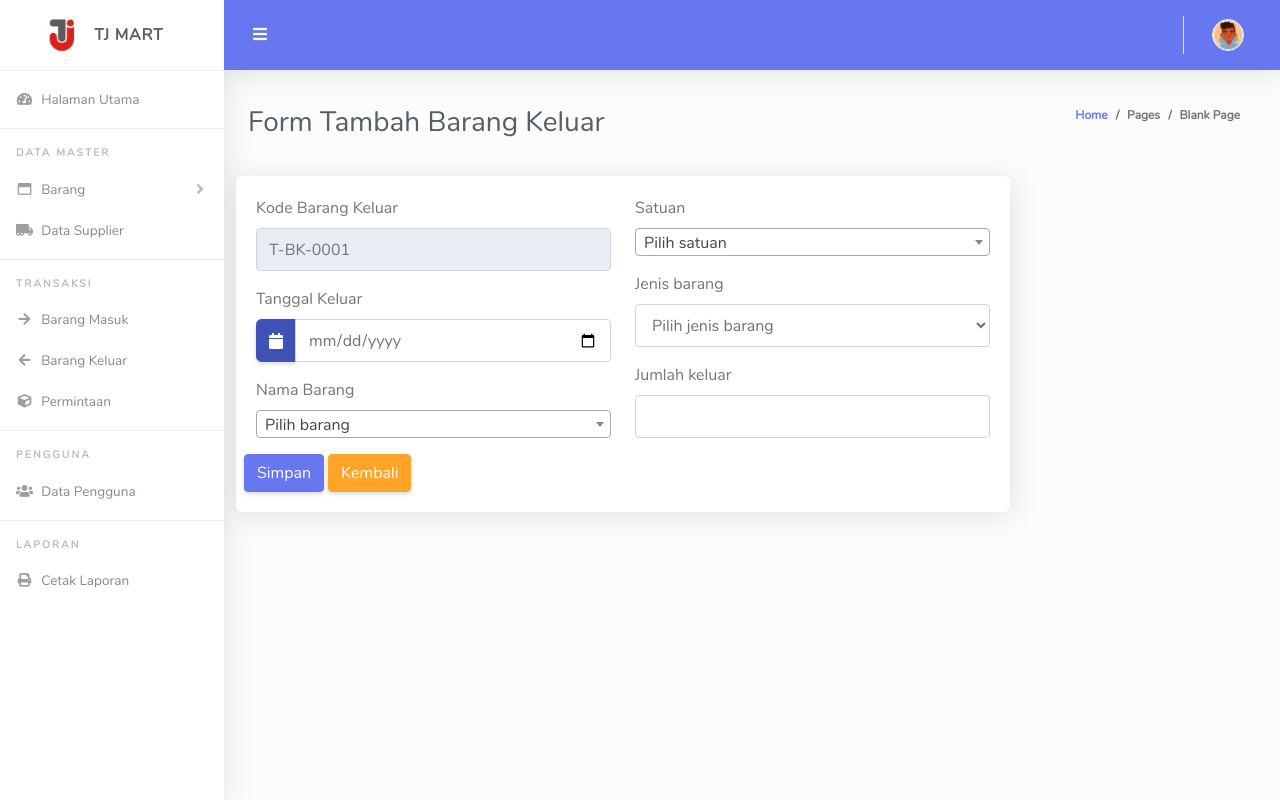
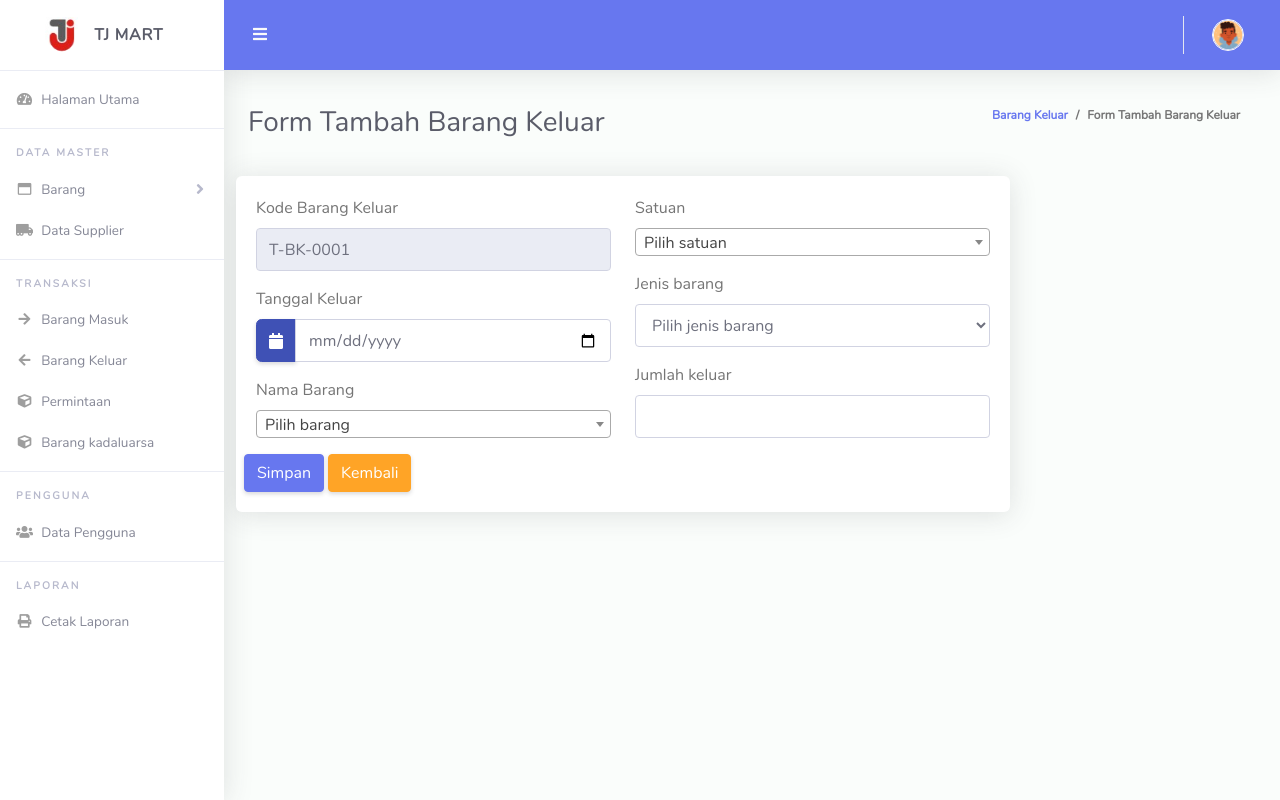
Before and after one commit to Rifa2906/Tj_mart, a CodeIgniter app: page /Tj_mart/index.php/barang_keluar/form_tambah in a window 1280 px wide. Run offline with CodeIgniter, Linux system fonts and the light colour scheme; data that the repository does not hold is empty.

Commit message:
commit rifa terbaru

```diff
--- a/application/config/routes.php
+++ b/application/config/routes.php
@@ -49,6 +49,6 @@ defined('BASEPATH') or exit('No direct script access allowed');
 | Examples:	my-controller/index	-> my_controller/index
 |		my-controller/my-method	-> my_controller/my_method
 */
-$route['default_controller'] = 'Login';
+$route['default_controller'] = 'Autentikasi';
 $route['404_override'] = '';
 $route['translate_uri_dashes'] = FALSE;
--- a/application/views/Barang_keluar/form_tambah.php
+++ b/application/views/Barang_keluar/form_tambah.php
@@ -3,9 +3,8 @@
        <div class="d-sm-flex align-items-center justify-content-between mb-4">
            <h1 class="h3 mb-0 text-gray-800"><?= $title; ?></h1>
            <ol class="breadcrumb">
-               <li class="breadcrumb-item"><a href="./">Home</a></li>
-               <li class="breadcrumb-item">Pages</li>
-               <li class="breadcrumb-item active" aria-current="page">Blank Page</li>
+               <li class="breadcrumb-item"><a href="./">Barang Keluar</a></li>
+               <li class="breadcrumb-item"><?= $title; ?></li>
            </ol>
        </div>
        <div class="row">
--- a/application/views/Barang_keluar/form_ubah.php
+++ b/application/views/Barang_keluar/form_ubah.php
@@ -3,9 +3,8 @@
        <div class="d-sm-flex align-items-center justify-content-between mb-4">
            <h1 class="h3 mb-0 text-gray-800"><?= $title; ?></h1>
            <ol class="breadcrumb">
-               <li class="breadcrumb-item"><a href="./">Home</a></li>
-               <li class="breadcrumb-item">Pages</li>
-               <li class="breadcrumb-item active" aria-current="page">Blank Page</li>
+               <li class="breadcrumb-item"><a href="./">Barang Keluar</a></li>
+               <li class="breadcrumb-item"><?= $title; ?></li>
            </ol>
        </div>
        <div class="row">
--- a/application/views/Barang_masuk/form_tambah.php
+++ b/application/views/Barang_masuk/form_tambah.php
@@ -3,9 +3,8 @@
        <div class="d-sm-flex align-items-center justify-content-between mb-4">
            <h1 class="h3 mb-0 text-gray-800"><?= $title; ?></h1>
            <ol class="breadcrumb">
-               <li class="breadcrumb-item"><a href="./">Home</a></li>
-               <li class="breadcrumb-item">Pages</li>
-               <li class="breadcrumb-item active" aria-current="page">Blank Page</li>
+               <li class="breadcrumb-item"><a href="./">Barang Masuk</a></li>
+               <li class="breadcrumb-item"><?= $title; ?></li>
            </ol>
        </div>
        <div class="row">
--- a/application/views/Barang_masuk/form_ubah.php
+++ b/application/views/Barang_masuk/form_ubah.php
@@ -3,9 +3,8 @@
        <div class="d-sm-flex align-items-center justify-content-between mb-4">
            <h1 class="h3 mb-0 text-gray-800"><?= $title; ?></h1>
            <ol class="breadcrumb">
-               <li class="breadcrumb-item"><a href="./">Home</a></li>
-               <li class="breadcrumb-item">Pages</li>
-               <li class="breadcrumb-item active" aria-current="page">Blank Page</li>
+               <li class="breadcrumb-item"><a href="./">Barang Masuk</a></li>
+               <li class="breadcrumb-item"><?= $title; ?></li>
            </ol>
        </div>
        <div class="row">
--- a/application/views/Pengguna/index.php
+++ b/application/views/Pengguna/index.php
@@ -8,11 +8,6 @@ if ($this->session->userdata('nama') == null) {
 <div class="container-fluid" id="container-wrapper">
     <div class="d-sm-flex align-items-center justify-content-between mb-4">
         <h1 class="h3 mb-0 text-gray-800"><?= $title; ?></h1>
-        <ol class="breadcrumb">
-            <li class="breadcrumb-item"><a href="./">Home</a></li>
-            <li class="breadcrumb-item">Pages</li>
-            <li class="breadcrumb-item active" aria-current="page">Blank Page</li>
-        </ol>
     </div>
 
     <div class="row">
--- a/application/views/templates/footer.php
+++ b/application/views/templates/footer.php
@@ -12,7 +12,7 @@
                    </div>
                    <div class="modal-footer">
                        <button type="button" class="btn btn-outline-primary" data-dismiss="modal">Kembali</button>
-                       <a href="<?= base_url('Login/logout'); ?>" class="btn btn-primary">Keluar</a>
+                       <a href="<?= base_url('Autentikasi/logout'); ?>" class="btn btn-primary">Keluar</a>
                    </div>
                </div>
            </div>
--- a/application/views/templates/sidebar.php
+++ b/application/views/templates/sidebar.php
@@ -58,6 +58,13 @@
           </a>
       </li>
 
+      <li class="nav-item">
+          <a class="nav-link" href="#">
+              <i class="fas fa-fw fa-cube"></i>
+              <span>Barang kadaluarsa</span>
+          </a>
+      </li>
+
       <hr class="sidebar-divider">
       <div class="sidebar-heading">
           Pengguna
```
Also changed, not shown: application/controllers/Autentikasi.php (renamed from application/controllers/Login.php, +5 -5 lines), application/controllers/Halaman_utama.php (+6 -18 lines), application/views/Halaman_utama/index.php (+11 -3 lines), application/views/Autentikasi/index.php (renamed from application/views/Login/index.php).
